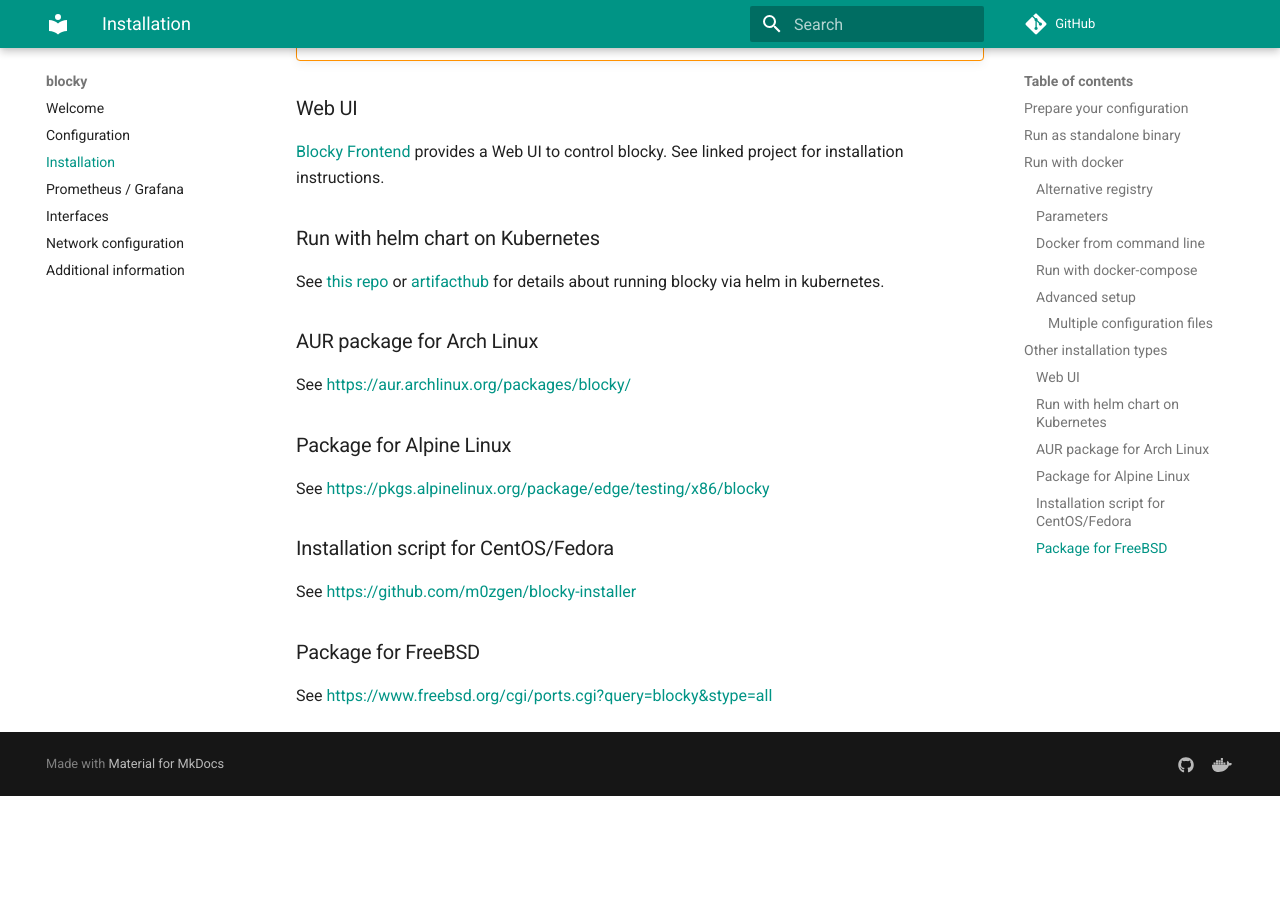
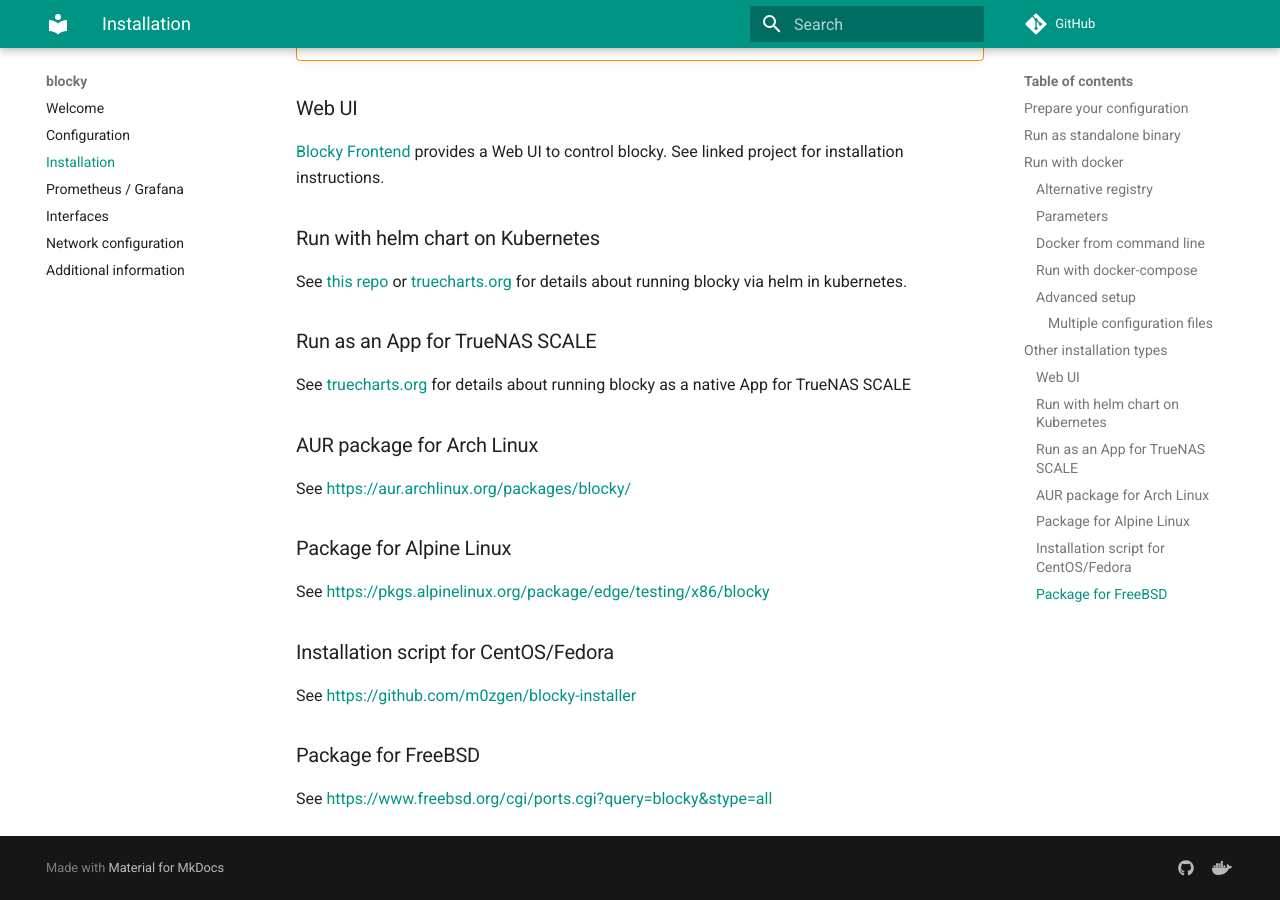
Before and after one commit to 0xERR0R/blocky, an MkDocs documentation site: the page built from docs/installation.md, in a window 1280 px wide and 900 px high, scrolled down 3292 px. Built offline with MkDocs 1.6.1 and Material for MkDocs 9.7.7, drawn with Linux system fonts in a browser that asks for light colours; comment, search, counter and statistics services are not loaded; before the commit the page ends 4088 px from its top, so only the background shows below that.

Commit message:
KaH -> TrueCharts and add TrueNAS SCALE Native App

```diff
--- a/docs/installation.md
+++ b/docs/installation.md
@@ -150,8 +150,12 @@
 
 ### Run with helm chart on Kubernetes
 
-See [this repo](https://github.com/k8s-at-home/charts/tree/master/charts/stable/blocky)
-or [artifacthub](https://hub.helm.sh/charts/k8s-at-home/blocky) for details about running blocky via helm in kubernetes.
+See [this repo](https://github.com/truecharts/charts/tree/master/charts/enterprise/blocky)
+or [truecharts.org](https://truecharts.org/docs/charts/blocky) for details about running blocky via helm in kubernetes.
+
+### Run as an App for TrueNAS SCALE
+
+See [truecharts.org](https://truecharts.org/docs/charts/blocky) for details about running blocky as a native App for TrueNAS SCALE
 
 ### AUR package for Arch Linux
 
```
